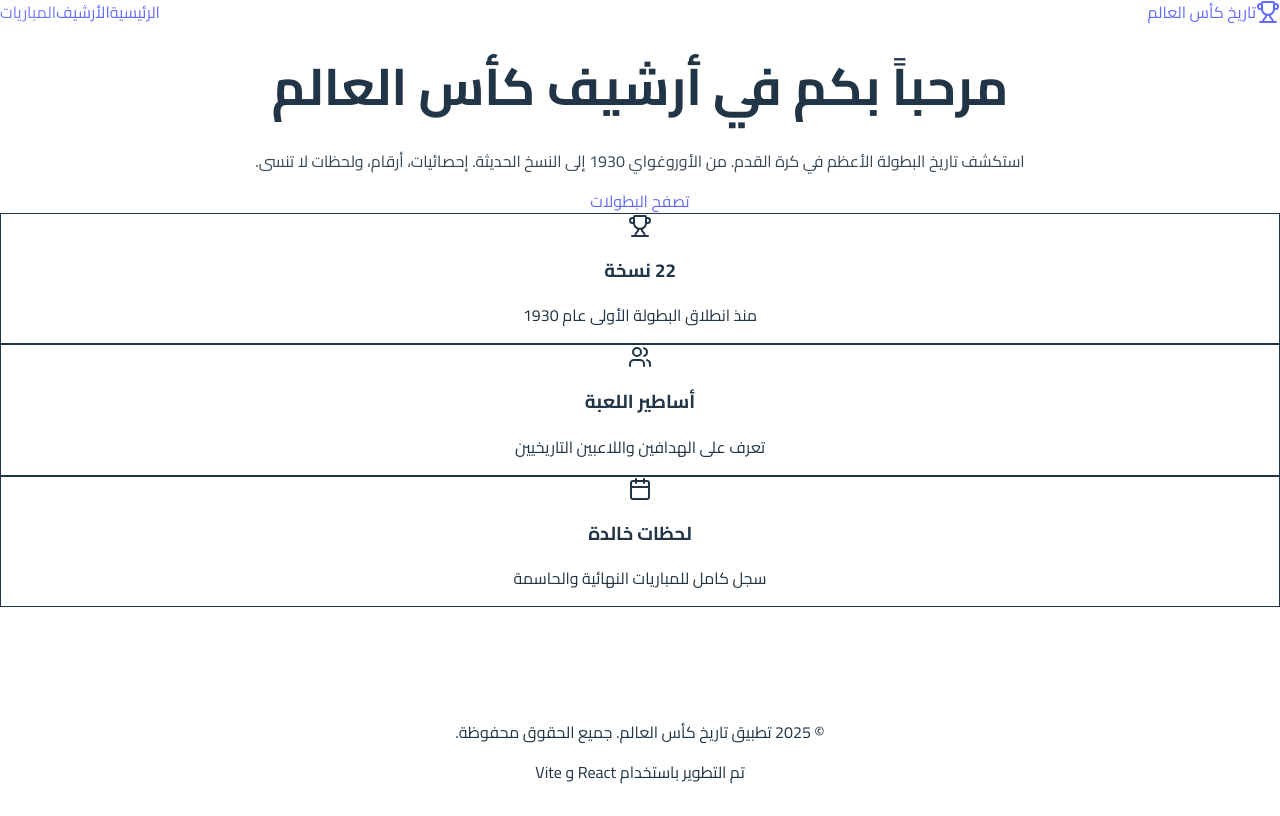
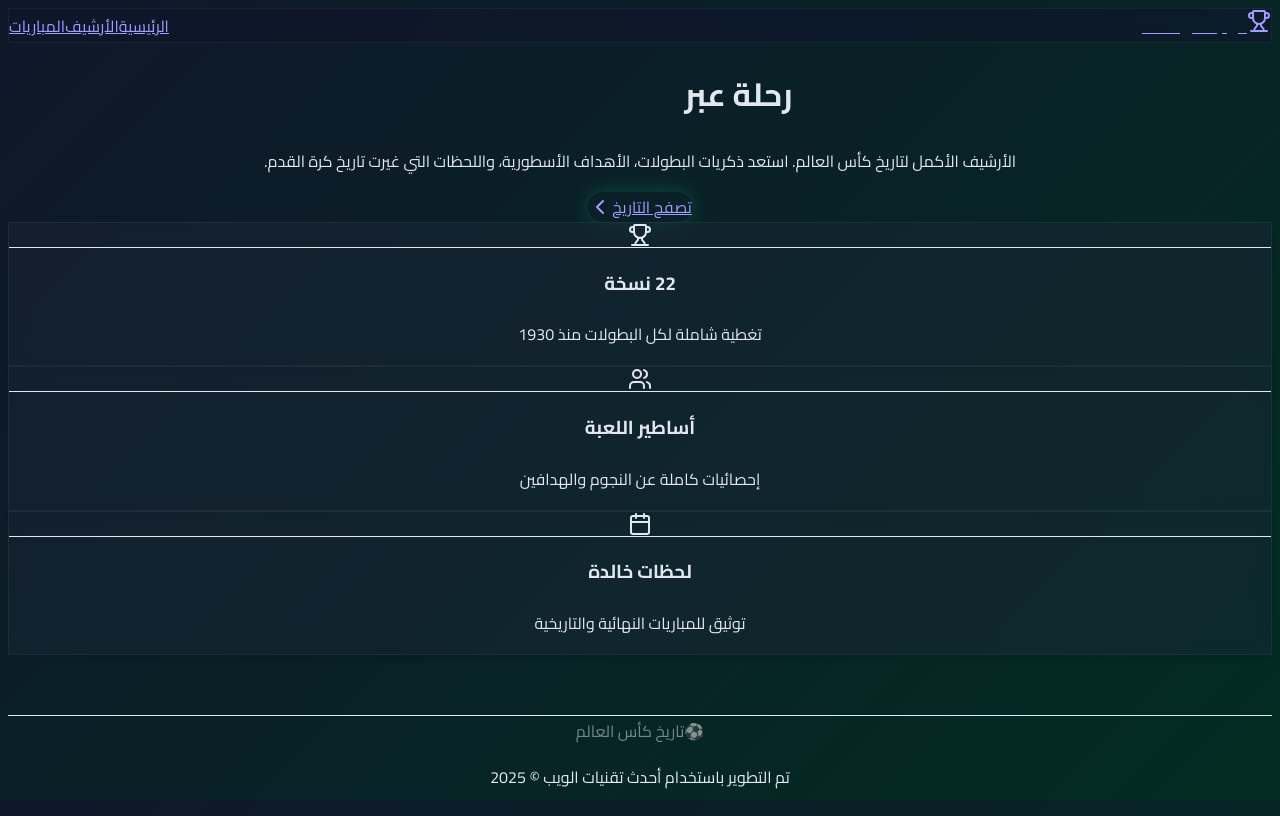
Before and after one commit to aliahmad1967/world_cups-app, a React (Vite) app: page / in a window 1280 px wide. Built offline with nearby package versions, Linux system fonts and the light colour scheme.

Commit message:
feat: complete UI redesign with glassmorphism and premium theme

```diff
--- a/src/components/Footer.jsx
+++ b/src/components/Footer.jsx
@@ -1,9 +1,12 @@
 export default function Footer() {
   return (
-    <footer className="bg-slate-900 text-slate-300 py-8 mt-auto">
+    <footer className="border-t border-white/5 bg-slate-950/30 backdrop-blur-sm py-12 mt-20">
       <div className="container mx-auto px-4 text-center">
-        <p>© 2025 تطبيق تاريخ كأس العالم. جميع الحقوق محفوظة.</p>
-        <p className="mt-2 text-sm text-slate-500">تم التطوير باستخدام React و Vite</p>
+        <div className="flex justify-center items-center space-x-2 space-x-reverse mb-4 opacity-50 hover:opacity-100 transition-opacity">
+          <span className="text-2xl">⚽️</span>
+          <span className="font-bold text-lg">تاريخ كأس العالم</span>
+        </div>
+        <p className="text-slate-500">تم التطوير باستخدام أحدث تقنيات الويب © 2025</p>
       </div>
     </footer>
   );
--- a/src/components/Layout.jsx
+++ b/src/components/Layout.jsx
@@ -3,9 +3,9 @@ import Navbar from './Navbar';
 
 export default function Layout({ children }) {
   return (
-    <div className="flex flex-col min-h-screen bg-slate-50">
+    <div className="flex flex-col min-h-screen font-sans">
       <Navbar />
-      <main className="flex-grow container mx-auto px-4 py-8">
+      <main className="flex-grow container mx-auto px-4 py-12">
         {children}
       </main>
       <Footer />
--- a/src/components/Navbar.jsx
+++ b/src/components/Navbar.jsx
@@ -1,23 +1,46 @@
 import { Trophy } from 'lucide-react';
-import { Link } from 'react-router-dom';
+import { Link, useLocation } from 'react-router-dom';
 
 export default function Navbar() {
+  const location = useLocation();
+  const isActive = (path) => location.pathname === path;
+
   return (
-    <nav className="bg-emerald-800 text-white shadow-lg">
-      <div className="container mx-auto px-4">
-        <div className="flex justify-between items-center h-16">
-          <Link to="/" className="flex items-center space-x-2 space-x-reverse">
-            <Trophy className="h-8 w-8 text-yellow-400" />
-            <span className="text-xl font-bold">تاريخ كأس العالم</span>
+    <nav className="glass sticky top-0 z-50 border-b border-white/5">
+      <div className="container mx-auto px-6">
+        <div className="flex justify-between items-center h-20">
+          <Link to="/" className="flex items-center space-x-3 space-x-reverse group">
+            <div className="p-2 bg-gradient-to-br from-yellow-400 to-yellow-600 rounded-lg shadow-lg group-hover:shadow-yellow-500/20 transition-all duration-300 transform group-hover:scale-110">
+              <Trophy className="h-6 w-6 text-white" />
+            </div>
+            <span className="text-2xl font-bold bg-clip-text text-transparent bg-gradient-to-r from-white to-slate-400">
+              تاريخ كأس العالم
+            </span>
           </Link>
 
-          <div className="flex space-x-6 space-x-reverse">
-            <Link to="/" className="hover:text-yellow-400 transition-colors">الرئيسية</Link>
-            <Link to="/history" className="hover:text-yellow-400 transition-colors">الأرشيف</Link>
-            <Link to="/matches" className="hover:text-yellow-400 transition-colors">المباريات</Link>
+          <div className="flex space-x-8 space-x-reverse">
+            <NavLink to="/" active={isActive('/')}>الرئيسية</NavLink>
+            <NavLink to="/history" active={isActive('/history')}>الأرشيف</NavLink>
+            <NavLink to="/matches" active={isActive('/matches')}>المباريات</NavLink>
           </div>
         </div>
       </div>
     </nav>
   );
 }
+
+function NavLink({ to, children, active }) {
+  return (
+    <Link
+      to={to}
+      className={`relative px-4 py-2 font-medium transition-colors duration-200 ${
+        active ? 'text-yellow-400' : 'text-slate-300 hover:text-white'
+      }`}
+    >
+      {children}
+      {active && (
+        <span className="absolute bottom-0 left-0 right-0 h-0.5 bg-yellow-400 shadow-[0_0_10px_rgba(250,204,21,0.5)] rounded-full" />
+      )}
+    </Link>
+  );
+}
--- a/src/index.css
+++ b/src/index.css
@@ -1,4 +1,4 @@
-@import url('https://fonts.googleapis.com/css2?family=Cairo:wght@300;400;600;700&display=swap');
+@import url('https://fonts.googleapis.com/css2?family=Cairo:wght@300;400;600;700;800&display=swap');
 
 @tailwind base;
 @tailwind components;
@@ -6,68 +6,64 @@
 
 :root {
   font-family: 'Cairo', sans-serif;
-  line-height: 1.5;
-  font-weight: 400;
   direction: rtl;
-
-  color-scheme: light dark;
-  color: rgba(255, 255, 255, 0.87);
-  background-color: #242424;
-
-  font-synthesis: none;
-  text-rendering: optimizeLegibility;
-  -webkit-font-smoothing: antialiased;
-  -moz-osx-font-smoothing: grayscale;
-}
-
-a {
-  font-weight: 500;
-  color: #646cff;
-  text-decoration: inherit;
-}
-a:hover {
-  color: #535bf2;
+  color-scheme: dark;
 }
 
 body {
-  margin: 0;
-  min-width: 320px;
+  /* Rich animated background */
+  background: linear-gradient(135deg, #0f172a 0%, #022c22 100%);
+  background-attachment: fixed;
+  color: #e2e8f0;
   min-height: 100vh;
 }
 
-h1 {
-  font-size: 3.2em;
-  line-height: 1.1;
+/* Custom Scrollbar */
+::-webkit-scrollbar {
+  width: 10px;
+}
+::-webkit-scrollbar-track {
+  background: #0f172a;
+}
+::-webkit-scrollbar-thumb {
+  background: #334155;
+  border-radius: 5px;
+}
+::-webkit-scrollbar-thumb:hover {
+  background: #475569;
 }
 
-button {
-  border-radius: 8px;
-  border: 1px solid transparent;
-  padding: 0.6em 1.2em;
-  font-size: 1em;
-  font-weight: 500;
-  font-family: inherit;
-  background-color: #1a1a1a;
-  cursor: pointer;
-  transition: border-color 0.25s;
-}
-button:hover {
-  border-color: #646cff;
-}
-button:focus,
-button:focus-visible {
-  outline: 4px auto -webkit-focus-ring-color;
+/* Glassmorphism Utilities */
+.glass {
+  background: rgba(15, 23, 42, 0.6);
+  backdrop-filter: blur(12px);
+  border: 1px solid rgba(255, 255, 255, 0.05);
 }
 
-@media (prefers-color-scheme: light) {
-  :root {
-    color: #213547;
-    background-color: #ffffff;
-  }
-  a:hover {
-    color: #747bff;
-  }
-  button {
-    background-color: #f9f9f9;
-  }
+.glass-card {
+  background: rgba(30, 41, 59, 0.4);
+  backdrop-filter: blur(8px);
+  border: 1px solid rgba(255, 255, 255, 0.05);
+  box-shadow: 0 4px 6px -1px rgba(0, 0, 0, 0.1), 0 2px 4px -1px rgba(0, 0, 0, 0.06);
+  transition: all 0.3s cubic-bezier(0.4, 0, 0.2, 1);
 }
+
+.glass-card:hover {
+  transform: translateY(-5px);
+  background: rgba(30, 41, 59, 0.6);
+  border-color: rgba(52, 211, 153, 0.3);
+  box-shadow: 0 20px 25px -5px rgba(0, 0, 0, 0.2), 0 10px 10px -5px rgba(0, 0, 0, 0.04);
+}
+
+/* Text Gradients */
+.text-gradient-gold {
+  background: linear-gradient(to right, #fbbf24, #d97706);
+  -webkit-background-clip: text;
+  -webkit-text-fill-color: transparent;
+}
+
+.text-gradient-green {
+  background: linear-gradient(to right, #34d399, #059669);
+  -webkit-background-clip: text;
+  -webkit-text-fill-color: transparent;
+}
--- a/src/pages/Home.jsx
+++ b/src/pages/Home.jsx
@@ -1,51 +1,70 @@
-import { Calendar, Trophy, Users } from 'lucide-react';
+import { Calendar, ChevronLeft, Trophy, Users } from 'lucide-react';
 import { Link } from 'react-router-dom';
 
 export default function Home() {
   return (
-    <div className="space-y-12">
+    <div className="space-y-20">
       {/* Hero Section */}
-      <div className="bg-emerald-700 rounded-3xl p-12 text-center text-white relative overflow-hidden">
-        <div className="relative z-10">
-          <h1 className="text-5xl font-bold mb-6">مرحباً بكم في أرشيف كأس العالم</h1>
-          <p className="text-xl mb-8 max-w-2xl mx-auto opacity-90">
-            استكشف تاريخ البطولة الأعظم في كرة القدم. من الأوروغواي 1930 إلى النسخ الحديثة.
-            إحصائيات، أرقام، ولحظات لا تنسى.
-          </p>
-          <Link
-            to="/history"
-            className="inline-block bg-yellow-400 text-emerald-900 px-8 py-3 rounded-full font-bold text-lg hover:bg-yellow-300 transition-colors"
-          >
-            تصفح البطولات
-          </Link>
-        </div>
-        {/* Decorative elements could be added here */}
+      <div className="relative text-center py-20 px-6">
+        <div className="absolute top-1/2 left-1/2 -translate-x-1/2 -translate-y-1/2 w-[600px] h-[600px] bg-emerald-500/20 rounded-full blur-3xl -z-10 animate-pulse" />
+
+        <h1 className="text-6xl md:text-7xl font-extrabold mb-6 tracking-tight">
+          <span className="text-white">رحلة عبر </span>
+          <span className="text-transparent bg-clip-text bg-gradient-to-r from-yellow-400 to-yellow-600">
+            المجد الكروي
+          </span>
+        </h1>
+
+        <p className="text-xl md:text-2xl text-slate-300 mb-10 max-w-3xl mx-auto leading-relaxed">
+          الأرشيف الأكمل لتاريخ كأس العالم. استعد ذكريات البطولات، الأهداف الأسطورية،
+          واللحظات التي غيرت تاريخ كرة القدم.
+        </p>
+
+        <Link
+          to="/history"
+          className="group inline-flex items-center bg-gradient-to-r from-emerald-500 to-emerald-600 text-white px-10 py-5 rounded-full font-bold text-xl shadow-[0_0_20px_rgba(16,185,129,0.3)] hover:shadow-[0_0_30px_rgba(16,185,129,0.5)] transition-all transform hover:-translate-y-1"
+        >
+          <span>تصفح التاريخ</span>
+          <ChevronLeft className="mr-2 group-hover:-translate-x-1 transition-transform" />
+        </Link>
       </div>
 
       {/* Stats Grid */}
-      <div className="grid grid-cols-1 md:grid-cols-3 gap-8">
-        <div className="bg-white p-6 rounded-xl shadow-sm border border-slate-100 text-center">
-          <div className="w-12 h-12 bg-emerald-100 rounded-full flex items-center justify-center mx-auto mb-4">
-            <Trophy className="text-emerald-600" />
-          </div>
-          <h3 className="text-xl font-bold mb-2">22 نسخة</h3>
-          <p className="text-slate-600">منذ انطلاق البطولة الأولى عام 1930</p>
-        </div>
-        <div className="bg-white p-6 rounded-xl shadow-sm border border-slate-100 text-center">
-          <div className="w-12 h-12 bg-blue-100 rounded-full flex items-center justify-center mx-auto mb-4">
-            <Users className="text-blue-600" />
-          </div>
-          <h3 className="text-xl font-bold mb-2">أساطير اللعبة</h3>
-          <p className="text-slate-600">تعرف على الهدافين واللاعبين التاريخيين</p>
-        </div>
-        <div className="bg-white p-6 rounded-xl shadow-sm border border-slate-100 text-center">
-          <div className="w-12 h-12 bg-purple-100 rounded-full flex items-center justify-center mx-auto mb-4">
-            <Calendar className="text-purple-600" />
-          </div>
-          <h3 className="text-xl font-bold mb-2">لحظات خالدة</h3>
-          <p className="text-slate-600">سجل كامل للمباريات النهائية والحاسمة</p>
-        </div>
+      <div className="grid grid-cols-1 md:grid-cols-3 gap-8 px-4">
+        <FeatureCard
+          icon={<Trophy className="w-8 h-8 text-yellow-400" />}
+          title="22 نسخة"
+          desc="تغطية شاملة لكل البطولات منذ 1930"
+          color="from-yellow-500/10 to-transparent"
+        />
+        <FeatureCard
+          icon={<Users className="w-8 h-8 text-blue-400" />}
+          title="أساطير اللعبة"
+          desc="إحصائيات كاملة عن النجوم والهدافين"
+          color="from-blue-500/10 to-transparent"
+        />
+        <FeatureCard
+          icon={<Calendar className="w-8 h-8 text-purple-400" />}
+          title="لحظات خالدة"
+          desc="توثيق للمباريات النهائية والتاريخية"
+          color="from-purple-500/10 to-transparent"
+        />
       </div>
     </div>
   );
 }
+
+function FeatureCard({ icon, title, desc, color }) {
+  return (
+    <div className={`glass-card p-8 rounded-2xl relative overflow-hidden group`}>
+      <div className={`absolute inset-0 bg-gradient-to-br ${color} opacity-0 group-hover:opacity-100 transition-opacity duration-500`} />
+      <div className="relative z-10 text-center">
+        <div className="w-16 h-16 bg-white/5 rounded-2xl flex items-center justify-center mx-auto mb-6 group-hover:scale-110 transition-transform duration-300 ring-1 ring-white/10 group-hover:ring-white/20">
+          {icon}
+        </div>
+        <h3 className="text-2xl font-bold text-white mb-3">{title}</h3>
+        <p className="text-slate-400 group-hover:text-slate-300 transition-colors">{desc}</p>
+      </div>
+    </div>
+  );
+}
```
Also changed, not shown: src/pages/History.jsx (+45 -21 lines).
